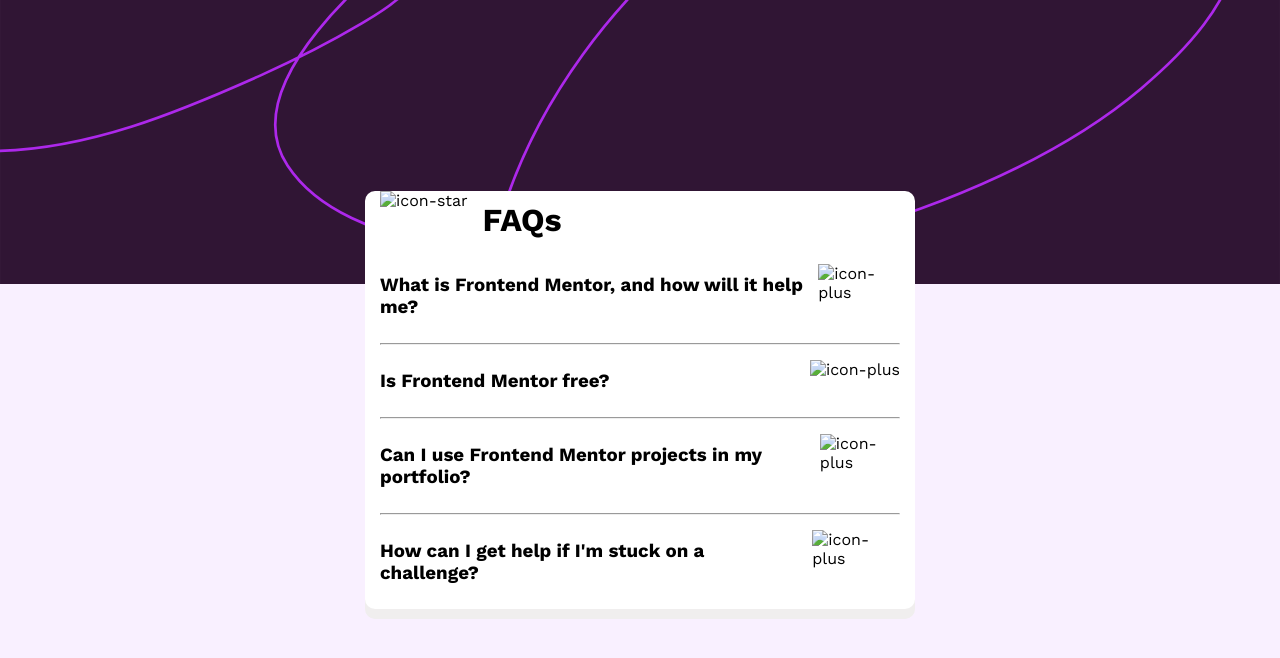
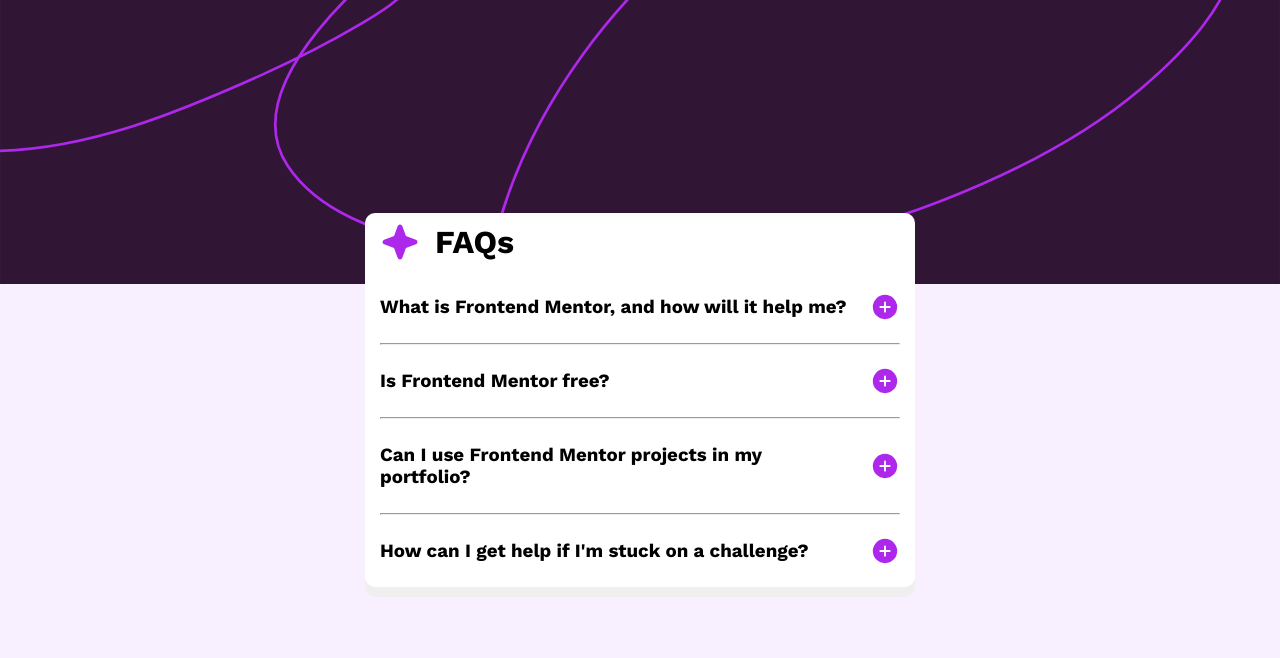
Before and after one commit to Harri254/MY6, a plain HTML site: page index.html in a window 1280 px wide. Drawn offline with nearby package versions, Linux system fonts and the light colour scheme; files whose address does not match are found by name.

Commit message:
Update index.html

```diff
--- a/index.html
+++ b/index.html
@@ -6,7 +6,7 @@
   <link rel="preconnect" href="https://fonts.googleapis.com">
 <link rel="preconnect" href="https://fonts.gstatic.com" crossorigin>
 <link href="https://fonts.googleapis.com/css2?family=Work+Sans:ital,wght@0,100..900;1,100..900&display=swap" rel="stylesheet">
-  <link rel="icon" type="image/png" sizes="32x32" href="./assets/images/favicon-32x32.png">
+  <link rel="icon" type="image/png" sizes="32x32" href="./images/favicon-32x32.png">
   <link rel="stylesheet" href="style.css">
   <title>Frontend Mentor | FAQ accordion</title>
 
@@ -14,14 +14,14 @@
 <body>
   <div class="main-container">
     <div class="heading">
-      <img src="assets/images/icon-star.svg" alt="icon-star">
+      <img src="./images/icon-star.svg" alt="icon-star">
       <h1>FAQs</h1>
     </div>
 
     <div class="sub-heading sub1">
       <div class="question faq1">
         <h3>What is Frontend Mentor, and how will it help me?</h3>
-        <img src="assets/images/icon-plus.svg" alt="icon-plus" onclick="Reveal()" onclick="close()" id="image">
+        <img src="./images/icon-plus.svg" alt="icon-plus" onclick="Reveal()" onclick="close()" id="image">
       </div>
       <div class="answers ans1">
         <p>Frontend Mentor offers realistic coding challenges to help developers improve their
@@ -33,7 +33,7 @@
     <div class="sub-heading sub2">
       <div class="question faq2">
         <h3>Is Frontend Mentor free?</h3>
-        <img src="assets/images/icon-plus.svg" alt="icon-plus" onclick="Reveal2()" id="image2">
+        <img src="./images/icon-plus.svg" alt="icon-plus" onclick="Reveal2()" id="image2">
       </div>
       <div class="answers ans2">
         <p>Yes, Frontend Mentor offers both free and premium coding challenges, with the free
@@ -44,7 +44,7 @@
     <div class="sub-heading sub3">
       <div class="question faq3">
         <h3>Can I use Frontend Mentor projects in my portfolio?</h3>
-        <img src="assets/images/icon-plus.svg" alt="icon-plus" onclick="Reveal3()" id="image3">
+        <img src="./images/icon-plus.svg" alt="icon-plus" onclick="Reveal3()" id="image3">
       </div>
       <div class="answers ans3">
         <p>Yes, you can use projects completed on Frontend Mentor in your portfolio. It's an excellent
@@ -55,7 +55,7 @@
     <div class="sub-heading sub4">
       <div class="question faq4">
         <h3>How can I get help if I'm stuck on a challenge?</h3>
-        <img src="assets/images/icon-plus.svg" alt="icon-plus" onclick="Reveal4()" id="image4">
+        <img src="./images/icon-plus.svg" alt="icon-plus" onclick="Reveal4()" id="image4">
       </div>
       <div class="answers ans4">
         <p>The best place to get help is inside Frontend Mentor's Discord community. There's a help
```
